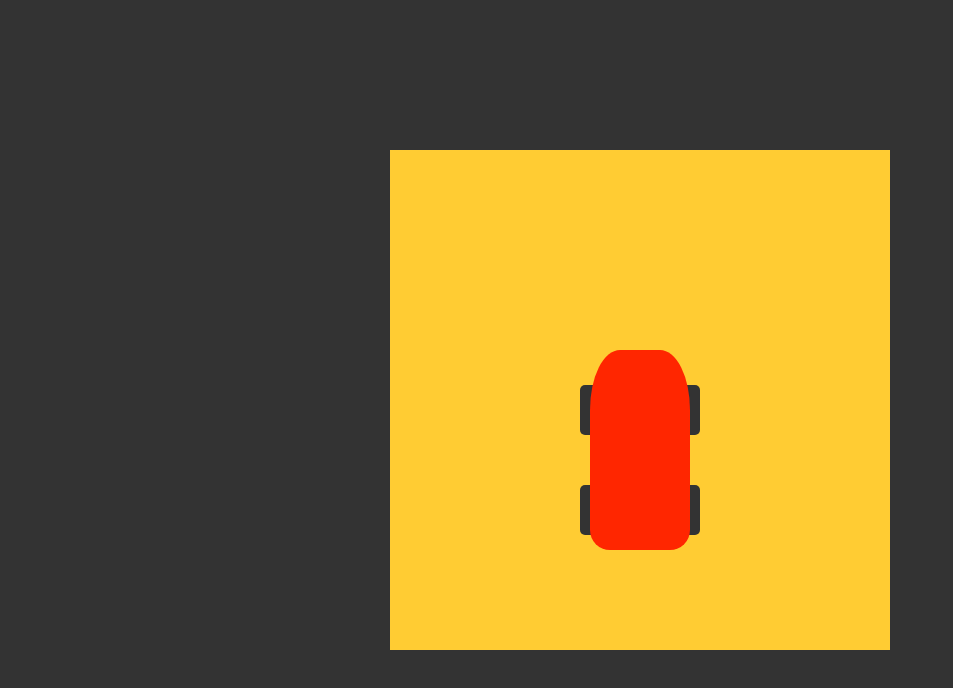
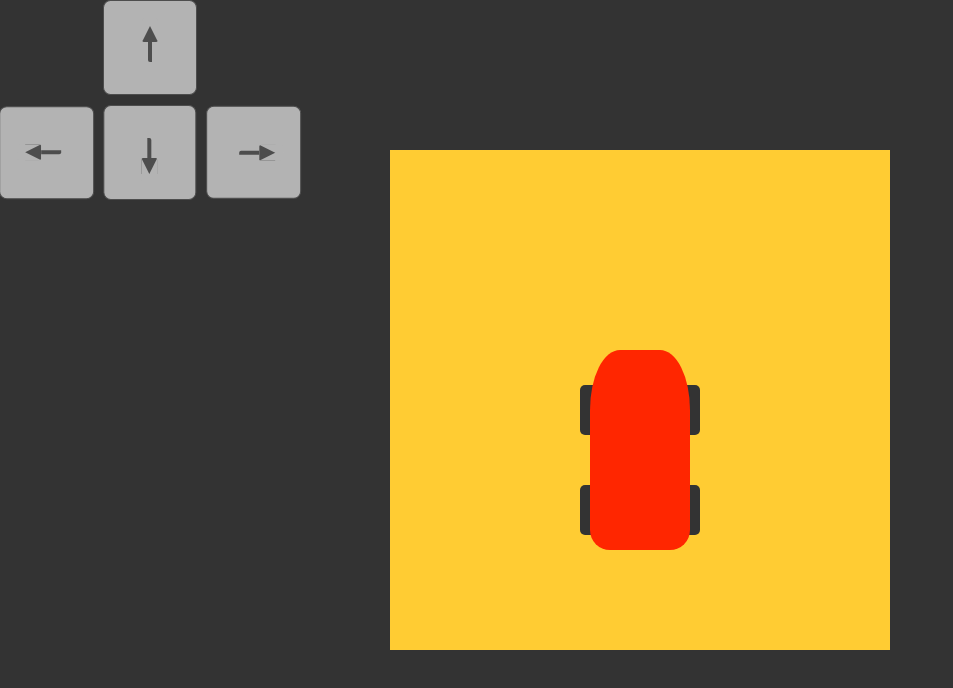
Before and after one commit to christianambukita/parking-simulator, a React (Create React App) app: page / in a window 1280 px wide. Shown: the top 688 px of the page, without its empty margins (0-953 px from the left). Built offline with nearby package versions, Linux system fonts and the light colour scheme.

Commit message:
Add keys to instruction

```diff
--- a/src/components/App.js
+++ b/src/components/App.js
@@ -1,9 +1,11 @@
 import '../css/App.css';
+import Instrucion from './Instruction';
 import Scene from './Scene';
 
 function App() {
   return (
     <div id="app">
+      <Instrucion></Instrucion>
       <Scene></Scene>
     </div>
   );
--- /dev/null
+++ b/src/components/Instruction.js
@@ -0,0 +1,36 @@
+import React from "react";
+import "../css/Instruction.css"
+
+export default function Instrucion(){
+
+    return(
+        <div className="instruction flex-container">
+            <div className="keys">
+                <div className="key k-top flex-container">
+                    <div className="arrow-container flex-container">
+                        <div className="arrow-head"></div>
+                        <div className="arrow-body"></div>
+                    </div>
+                </div>
+                <div className="key k-right flex-container">
+                    <div className="arrow-container flex-container">
+                        <div className="arrow-head"></div>
+                        <div className="arrow-body"></div>
+                    </div>
+                </div>
+                <div className="key k-bottom flex-container">
+                    <div className="arrow-container flex-container">
+                        <div className="arrow-head"></div>
+                        <div className="arrow-body"></div>
+                    </div>
+                </div>
+                <div className="key k-left flex-container">
+                    <div className="arrow-container flex-container">
+                        <div className="arrow-head"></div>
+                        <div className="arrow-body"></div>
+                    </div>
+                </div>
+            </div>
+        </div>
+    )
+}
--- a/src/components/Scene.js
+++ b/src/components/Scene.js
@@ -10,6 +10,7 @@ export default function Scene(){
         <div className="scene-container flex-container">
             <div className="scene">
                 <Car />
+
             </div>
         </div>
     )
--- /dev/null
+++ b/src/css/Instruction.css
@@ -0,0 +1,61 @@
+.instruction{
+    position: absolute;
+}
+
+/* keys */
+@media(max-width: 700px){
+
+}
+.keys{
+    width: 300px;
+    height: 200px;
+    display: grid;
+    grid-gap: 10px;
+    grid-template-areas:
+    ". key1 ."
+    "key4 key3 key2";
+}
+
+.key{
+    --background: hsl(0, 0%, 70%);
+    --arrow-color: hsl(0, 0%, 30%);
+    box-sizing: border-box;
+    background: var(--background);
+    border: 1px solid var(--arrow-color);
+    border-radius: 8%;
+}
+
+.k-top{
+    grid-area: key1;
+}
+.k-right{
+    grid-area: key2;
+    transform: rotate(90deg);
+}
+.k-bottom{
+    grid-area: key3;
+    transform: rotate(180deg);
+}
+.k-left{
+    grid-area: key4;
+    transform: rotate(-90deg);
+}
+
+/* arrows */
+.arrow-container{
+    flex-direction: column;
+    margin-bottom: 15px;
+}
+.arrow-head{
+    box-sizing: content-box;
+    border: 8px solid var(--background);
+    border-bottom: 16px solid var(--arrow-color);
+    border-radius: 10%;
+}
+.arrow-body{
+    width: 4px;
+    height: 20px;
+    background: var(--arrow-color);
+    border-bottom-left-radius: 2px;
+    border-bottom-left-radius: 2px;
+}
```
